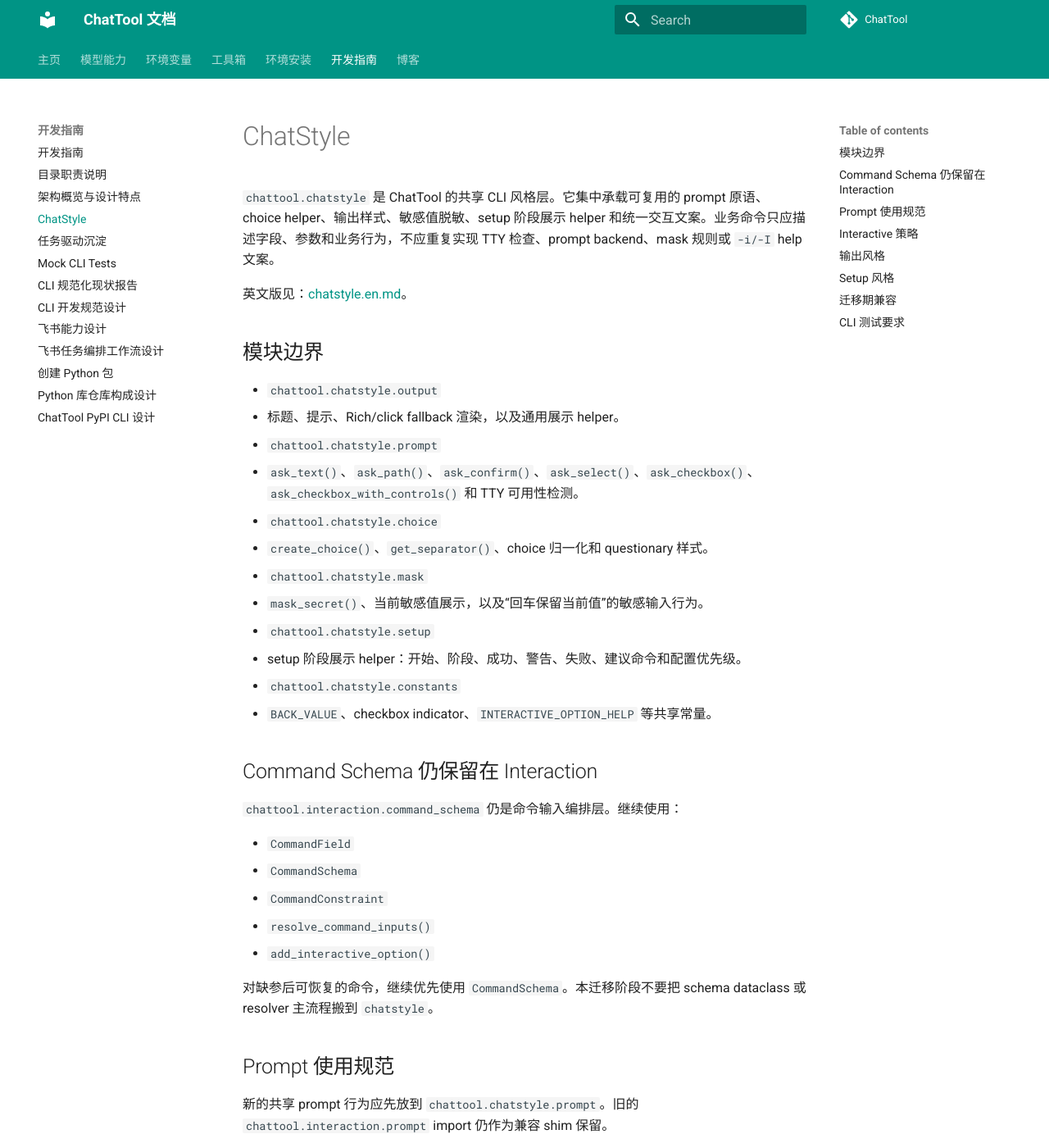
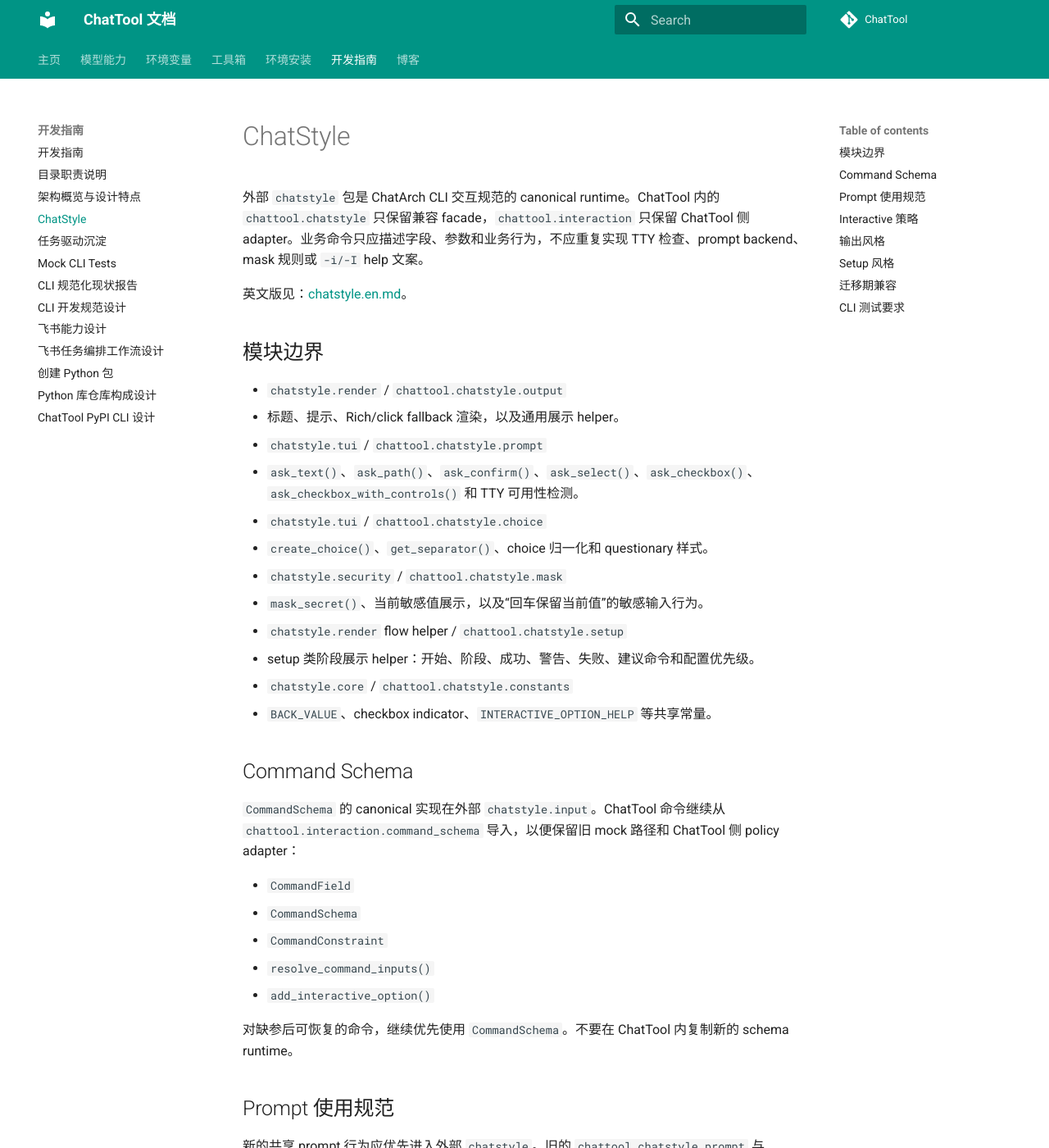
Before and after one commit to cubenlp/ChatTool, an MkDocs documentation site: the page built from docs/development-guide/chatstyle.md, in a window 1280 px wide and 1400 px high. Shown: the whole window at 82% size. Built offline with MkDocs 1.6.1 and Material for MkDocs 9.7.7, drawn with Linux system fonts in a browser that asks for light colours; comment, search, counter and statistics services are not loaded; the version menu is left out; some of the changed text lies outside the part shown.

Commit message:
docs: document external chatstyle boundary

````diff
--- a/docs/development-guide/chatstyle.md
+++ b/docs/development-guide/chatstyle.md
@@ -1,27 +1,27 @@
 # ChatStyle
 
-`chattool.chatstyle` 是 ChatTool 的共享 CLI 风格层。它集中承载可复用的 prompt 原语、choice helper、输出样式、敏感值脱敏、setup 阶段展示 helper 和统一交互文案。业务命令只应描述字段、参数和业务行为，不应重复实现 TTY 检查、prompt backend、mask 规则或 `-i/-I` help 文案。
+外部 `chatstyle` 包是 ChatArch CLI 交互规范的 canonical runtime。ChatTool 内的 `chattool.chatstyle` 只保留兼容 facade，`chattool.interaction` 只保留 ChatTool 侧 adapter。业务命令只应描述字段、参数和业务行为，不应重复实现 TTY 检查、prompt backend、mask 规则或 `-i/-I` help 文案。
 
 英文版见：[chatstyle.en.md](chatstyle.en.md)。
 
 ## 模块边界
 
-- `chattool.chatstyle.output`
+- `chatstyle.render` / `chattool.chatstyle.output`
   - 标题、提示、Rich/click fallback 渲染，以及通用展示 helper。
-- `chattool.chatstyle.prompt`
+- `chatstyle.tui` / `chattool.chatstyle.prompt`
   - `ask_text()`、`ask_path()`、`ask_confirm()`、`ask_select()`、`ask_checkbox()`、`ask_checkbox_with_controls()` 和 TTY 可用性检测。
-- `chattool.chatstyle.choice`
+- `chatstyle.tui` / `chattool.chatstyle.choice`
   - `create_choice()`、`get_separator()`、choice 归一化和 questionary 样式。
-- `chattool.chatstyle.mask`
+- `chatstyle.security` / `chattool.chatstyle.mask`
   - `mask_secret()`、当前敏感值展示，以及“回车保留当前值”的敏感输入行为。
-- `chattool.chatstyle.setup`
-  - setup 阶段展示 helper：开始、阶段、成功、警告、失败、建议命令和配置优先级。
-- `chattool.chatstyle.constants`
+- `chatstyle.render` flow helper / `chattool.chatstyle.setup`
+  - setup 类阶段展示 helper：开始、阶段、成功、警告、失败、建议命令和配置优先级。
+- `chatstyle.core` / `chattool.chatstyle.constants`
   - `BACK_VALUE`、checkbox indicator、`INTERACTIVE_OPTION_HELP` 等共享常量。
 
-## Command Schema 仍保留在 Interaction
+## Command Schema
 
-`chattool.interaction.command_schema` 仍是命令输入编排层。继续使用：
+`CommandSchema` 的 canonical 实现在外部 `chatstyle.input`。ChatTool 命令继续从 `chattool.interaction.command_schema` 导入，以便保留旧 mock 路径和 ChatTool 侧 policy adapter：
 
 - `CommandField`
 - `CommandSchema`
@@ -29,15 +29,15 @@
 - `resolve_command_inputs()`
 - `add_interactive_option()`
 
-对缺参后可恢复的命令，继续优先使用 `CommandSchema`。本迁移阶段不要把 schema dataclass 或 resolver 主流程搬到 `chatstyle`。
+对缺参后可恢复的命令，继续优先使用 `CommandSchema`。不要在 ChatTool 内复制新的 schema runtime。
 
 ## Prompt 使用规范
 
-新的共享 prompt 行为应先放到 `chattool.chatstyle.prompt`。旧的 `chattool.interaction.prompt` import 仍作为兼容 shim 保留。
+新的共享 prompt 行为应优先进入外部 `chatstyle`。旧的 `chattool.chatstyle.prompt` 与 `chattool.interaction.prompt` import 仍作为兼容 shim 保留。
 
 命令参数补问优先使用 schema 驱动。只有流程本身就是页面式或向导式时，才直接调用 prompt 原语，例如分类选择、setup 模式选择或 checkbox 多选。
 
-敏感字段应使用 password input，并以 mask 形式展示当前值。若回车应保留已有值，使用 `chattool.chatstyle.mask.prompt_sensitive_value()`。
+敏感字段应使用 password input，并以 mask 形式展示当前值。若回车应保留已有值，优先使用 `chatstyle.prompt_sensitive_value()`；旧代码可继续通过 `chattool.chatstyle.mask.prompt_sensitive_value()` 导入。
 
 ## Interactive 策略
 
@@ -48,7 +48,7 @@
 -i/-I
 ```
 
-help 文案来自 `chattool.chatstyle.constants.INTERACTIVE_OPTION_HELP`。
+help 文案来自外部 `chatstyle.INTERACTIVE_OPTION_HELP`，并通过 `chattool.chatstyle.constants.INTERACTIVE_OPTION_HELP` 兼容导出。
 
 语义保持不变：
 
@@ -59,7 +59,7 @@
 
 ## 输出风格
 
-可复用展示模式使用 `chattool.chatstyle.output`。业务模块仍可直接打印领域结果，但通用标题、提示、摘要和错误展示不应在每个命令里重复发明。
+可复用展示模式使用外部 `chatstyle.render`。业务模块仍可直接打印领域结果，但通用标题、提示、摘要和错误展示不应在每个命令里重复发明。
 
 Rich 不可用时，helper 必须 fallback 到纯 Click 输出。
 
@@ -74,7 +74,7 @@
 - 验证
 - 完成或失败原因
 
-如果 setup 流程涉及 sudo，必须提供显式 `--sudo` 开关。未传 `--sudo` 时，只打印建议命令，不直接执行。建议命令展示使用 `chattool.chatstyle.setup.setup_suggested_commands()`。
+如果 setup 流程涉及 sudo，必须提供显式 `--sudo` 开关。未传 `--sudo` 时，只打印建议命令，不直接执行。建议命令展示使用外部 `chatstyle.render_suggested_commands()` 或 ChatTool facade。
 
 setup 命令从多个来源解析值时，应一致记录和展示优先级：
 
@@ -84,7 +84,7 @@
 
 ## 迁移期兼容
 
-旧的 `chattool.interaction` prompt、choice、render 和 constants 模块已变成指向 `chattool.chatstyle` 的兼容 shim。已有命令 import 和测试应继续可用。新的可复用风格能力应先加到 `chattool.chatstyle`，只有需要兼容旧入口时再通过 shim 暴露。
+旧的 `chattool.interaction` prompt、choice、render、constants 和 command schema 模块已变成指向外部 `chatstyle` 的兼容 shim。已有命令 import 和测试应继续可用。新的可复用风格能力应先加到外部 ChatStyle 项目，只有需要兼容旧入口时再通过 ChatTool shim 暴露。
 
 ## CLI 测试要求
 
````
Also changed, not shown: AGENTS.md (+2 -2 lines), CHANGELOG.md (+2 -0 lines), docs/development-guide/architecture-overview.md (+2 -2 lines), docs/development-guide/chatstyle.en.md (+16 -16 lines), docs/development-guide/index.md (+2 -2 lines).
